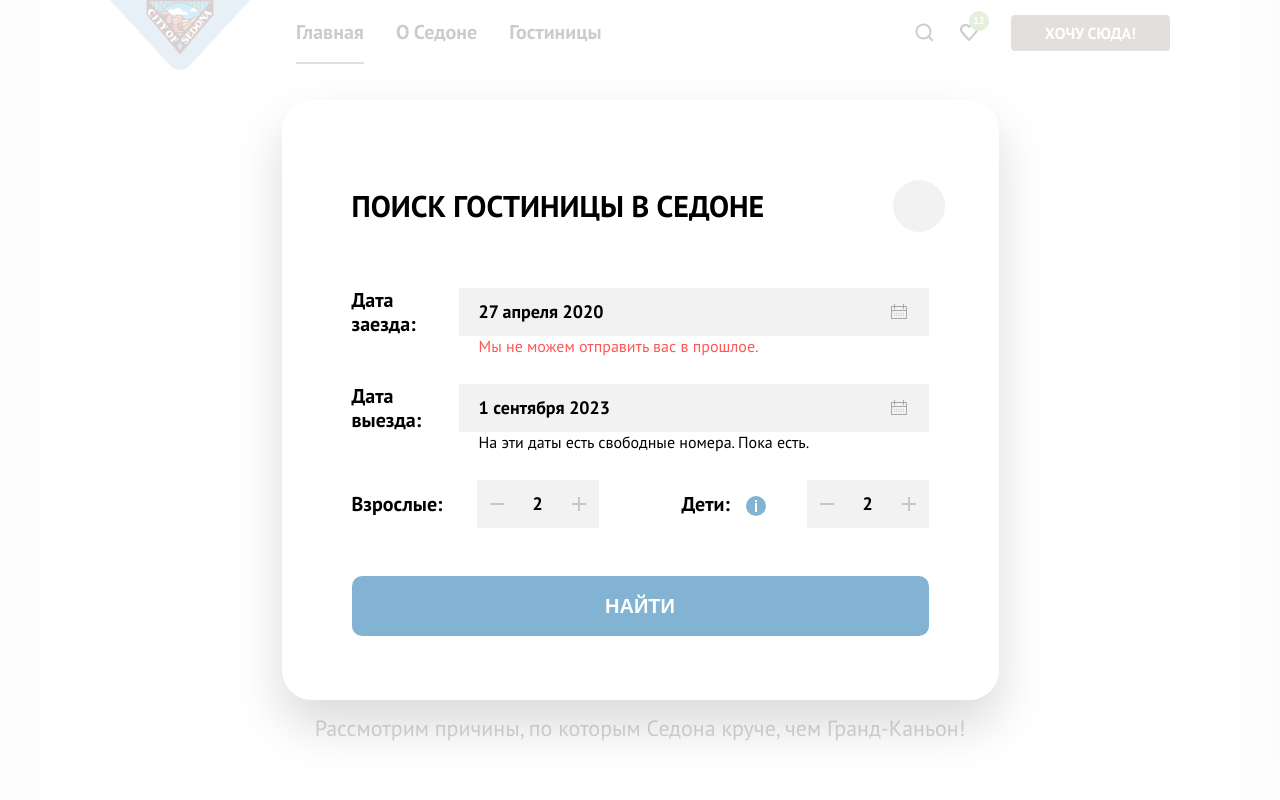
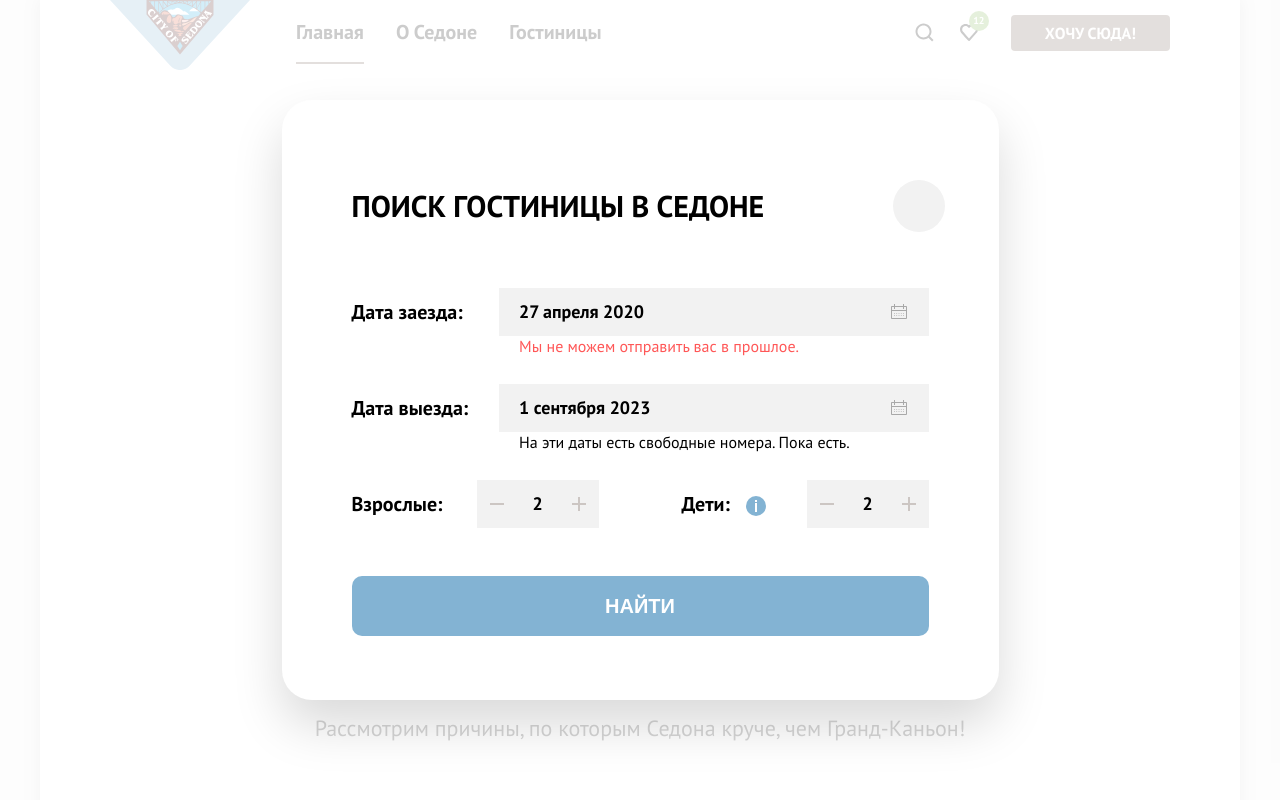
Before and after one commit to htmlacademy-htmlcss/2372587-sedona-37, a plain HTML site: page modal.html in a window 1280 px wide. Shown: the top 800 px of the page. Drawn offline with Linux system fonts and the light colour scheme.

Commit message:
Доработка после проверки
Доработка после проверки

```diff
--- a/modal.html
+++ b/modal.html
@@ -4,6 +4,7 @@
   <meta charset="utf-8"/>
   <title>HTML Academy: Седона</title>
   <link rel="stylesheet" href="styles/styles.css"/>
+  <link rel="icon" href="images/brand_sedona.svg" type="image/svg+xml">
 </head>
 <body>
 <div class="container">
--- a/styles/styles.css
+++ b/styles/styles.css
@@ -39,6 +39,7 @@ html {
   margin: 0 auto;
   width: 1200px;
   background-color: #FFFFFF;
+  box-shadow: 0px 0px 15px 0px rgba(0, 0, 0, 0.20);
 
 }
 
@@ -1596,6 +1597,8 @@ html {
   font-size: 20px;
   font-weight: 700;
   line-height: 24px;
+  min-width: 120px;
+  padding-right: 18px;
 }
 
 .search-form-field {
@@ -1623,7 +1626,7 @@ html {
 .form-field {
   background-image: url("../images/icons/date.svg");
   background-repeat: no-repeat;
-  min-width: 400px;
+  min-width: 350px;
   background-size: 20px 20px;
   background-position: right 20px center;
 }
```
Also changed, not shown: catalog.html (+1 -0 lines), index.html (+1 -0 lines), images/brand_sedona.svg (added).
